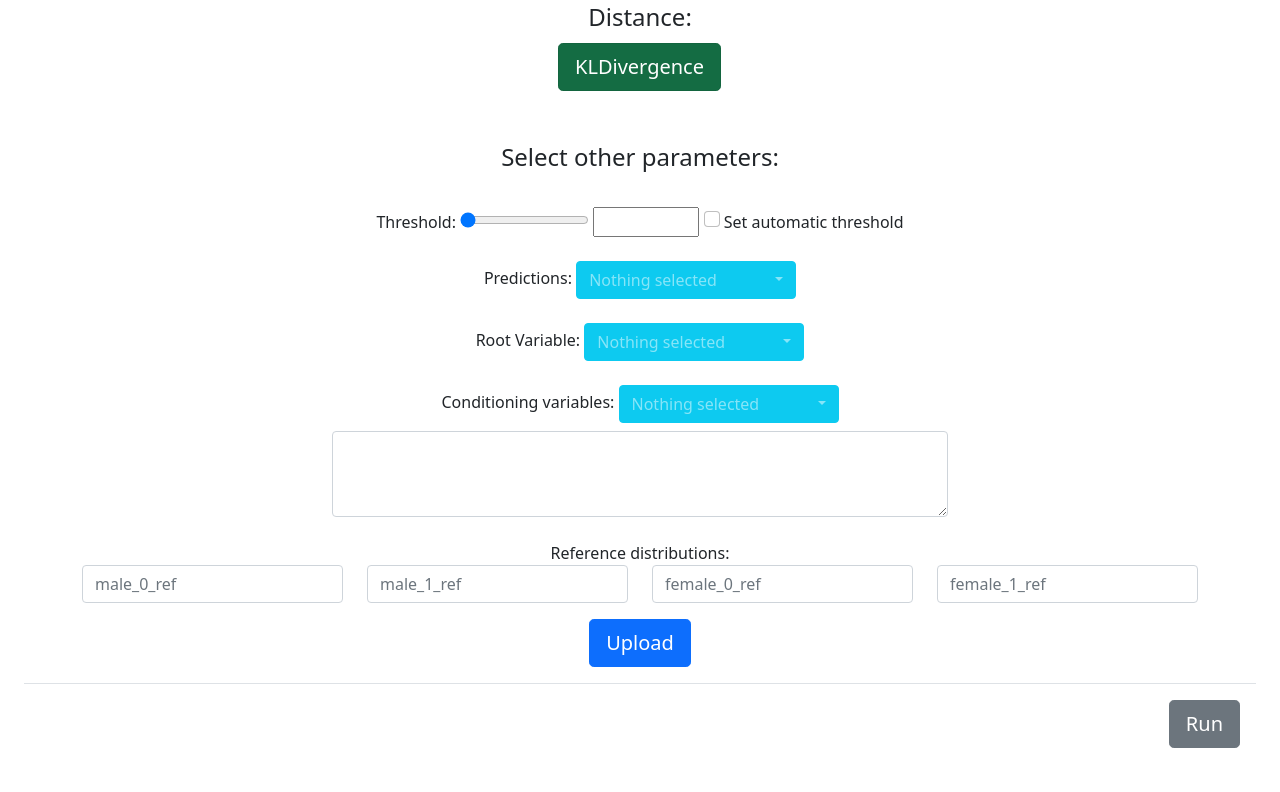
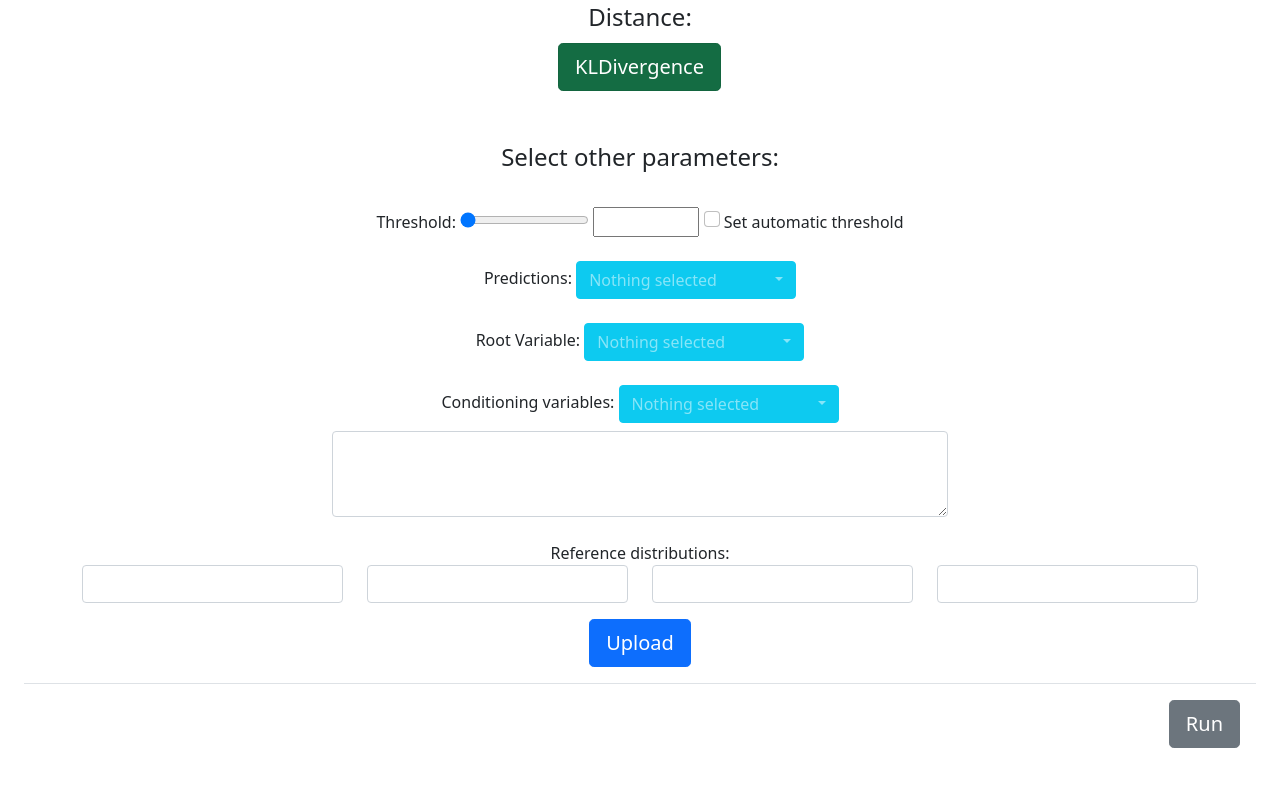
Before and after one commit to DLBD-Department/BRIO_x_Alkemy, a Flask app: template frontend/templates/bias/freqvsref.html in a window 1280 px wide. Shown: the part 327-1119 px from the top of the page. Run offline with Flask 2, Linux system fonts and the light colour scheme; the template is opened without the code that fills it, so the values that code supplies are empty; parts of the project's set-up code (start-up, migrations or seed data) failed here and were passed over; some libraries are stand-ins or nearby versions.

Commit message:
quality of life frontend upgrades

```diff
--- a/frontend/app.py
+++ b/frontend/app.py
@@ -279,9 +279,6 @@ def results_fvr():
 	)
 
     violations = {k: v for k, v in results2.items() if (not v[2][0] or not v[2][1])}
-    print(results1, flush=True)
-    print(results2, flush=True)
-    print(violations, flush=True)
     if request.method == "POST":
         x = request.json.get('export-data', False)
         csv_data = "condition;num_observations;distance;distance_gt_threshold;threshold\n"
@@ -289,7 +286,6 @@ def results_fvr():
             if len(results2[key]) == 3:
                 csv_data += f"{key};{results2[key][0]};{results2[key][1]};{results2[key][2]}\n"
                 continue
-            print(results2[key][1], flush=True)
             csv_data += f"{key};{results2[key][0]};{results2[key][1]};{results2[key][2]};{results2[key][3]}\n"
         # Create a Response with CSV data
         return jsonify({"csv_data": csv_data})
--- a/frontend/templates/bias/ref_dist.html
+++ b/frontend/templates/bias/ref_dist.html
@@ -1,14 +1,14 @@
 <div class="row">
     <div class="col-3">
-        <input type="number" class="form-control" placeholder="male_0_ref" name="prob_a_0" id="prob_a_0" min="0" max="1" step=".01">
+        <input type="number" class="form-control" placeholder="" name="prob_a_0" id="prob_a_0" min="0" max="1" step=".01">
     </div>
     <div class="col-3">
-        <input type="number" class="form-control" placeholder="male_1_ref" name="prob_a_1" id="prob_a_1" min="0" max="1" step=".01">
+        <input type="number" class="form-control" placeholder="" name="prob_a_1" id="prob_a_1" min="0" max="1" step=".01">
     </div>
     <div class="col-3">
-        <input type="number" class="form-control" placeholder="female_0_ref" name="prob_b_0" id="prob_b_0" min="0" max="1" step=".01">
+        <input type="number" class="form-control" placeholder="" name="prob_b_0" id="prob_b_0" min="0" max="1" step=".01">
     </div>
     <div class="col-3">
-        <input type="number" class="form-control" placeholder="female_1_ref" name="prob_b_1" id="prob_b_1" min="0" max="1" step=".01">
+        <input type="number" class="form-control" placeholder="" name="prob_b_1" id="prob_b_1" min="0" max="1" step=".01">
     </div>
 </div>
--- a/frontend/templates/bias/upload_freqvsfreq.html
+++ b/frontend/templates/bias/upload_freqvsfreq.html
@@ -4,9 +4,9 @@
 	<legend>Select a distance:</legend>
         <div class="btn-group">
             <input type="radio" class="btn-check" name="distance" id="distance1" value="TVD" autocomplete="off" checked>
-            <label class="btn btn-success btn-lg" for="distance1" tabindex="0" data-bs-toggle="popover" data-bs-trigger="hover" data-bs-container="body" data-bs-placement="top" title="TotalVariation" data-bs-content="This distance is used to measure how much the model is biased. This measure is usually smaller than JS. Thus, by using it, we will have more permissive checks.">TotalVariation</label>
+            <label class="btn btn-success btn-lg" for="distance1" tabindex="0" data-bs-toggle="popover" data-bs-trigger="hover" data-bs-container="body" data-bs-placement="top" title="TotalVariation" data-bs-content="This distance is used to measure how much the model is biased. This measure is more sensitive than JS and will provide more fine-grained results.">TotalVariation</label>
             <input type="radio" class="btn-check" name="distance" id="distance2" value="JS" autocomplete="off">
-            <label class="btn btn-success btn-lg" for="distance2" tabindex="0" data-bs-toggle="popover" data-bs-trigger="hover" data-bs-container="body" data-bs-placement="top" title="JSDivergence" data-bs-content="This distance is used to measure how much the model is biased. This measure is usually greater than TV. Thus, by using it, we will have stricter checks that only very unbiased models will pass.">JSDivergence</label>
+            <label class="btn btn-success btn-lg" for="distance2" tabindex="0" data-bs-toggle="popover" data-bs-trigger="hover" data-bs-container="body" data-bs-placement="top" title="JSDivergence" data-bs-content="This distance is used to measure how much the model is biased. This measure is less sensitive than TV. Thus, it should only be used for preliminary checks.">JSDivergence</label>
         </div>
     </fieldset><br><br>
     <fieldset>
--- a/src/utils/funcs.py
+++ b/src/utils/funcs.py
@@ -63,7 +63,7 @@ def write_reference_distributions_html(rootvar: str, targetvar: str, df: pd.Data
                 break
             tot_refs -= 1
             tot_html += '<div class="col-3">'
-            tot_html += f'<input type="number" class="form-control" placeholder="rv{c}_tg{d}_ref" name="prob_{c}_{d}" id="prob_{c}_{d}" min="0" max="1" step=".01">'
+            tot_html += f'<input type="number" class="form-control" placeholder="{rootvar}_{c}_{targetvar}_{d}_ref" name="prob_{c}_{d}" id="prob_{c}_{d}" min="0" max="1" step=".01">'
             d += 1
             if d == ntarget:
                 d = 0
```
Also changed, not shown: frontend/templates/bias/results_freqvsfreq.html (+4 -3 lines), frontend/templates/bias/results_freqvsref.html (+5 -4 lines).
